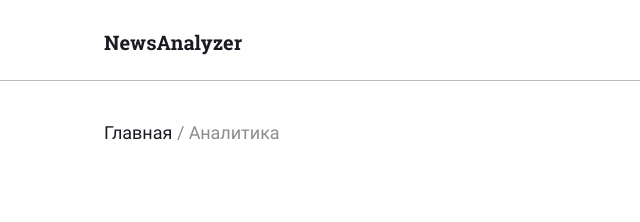
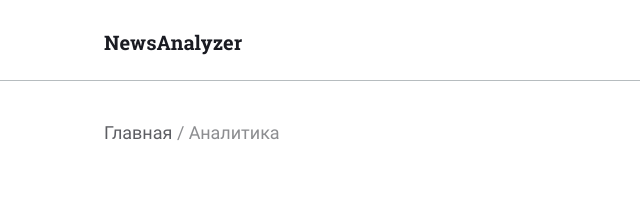
Before and after one commit to pronord/news_analyzer, a website built with webpack: page src/paper.html in a window 1280 px wide. In both pictures the pointer is over the link 138 px from the left and 132 px from the top of the page. Shown: the top 222 px of the page, 0-640 px from the left. Built offline with nearby package versions, Linux system fonts and the light colour scheme.

Commit message:
Added hover state to breadcrumbs

```diff
--- a/src/pages/paper.css
+++ b/src/pages/paper.css
@@ -370,6 +370,10 @@ h2 {
     color: #1a1b22;
 }
 
+.breadcrumb__link:hover {
+    opacity: .7;
+}
+
 .breadcrumb__active {
     font-family: "Roboto", "Arial", "Helvetica", sans-serif;
     font-weight: 400;
```
